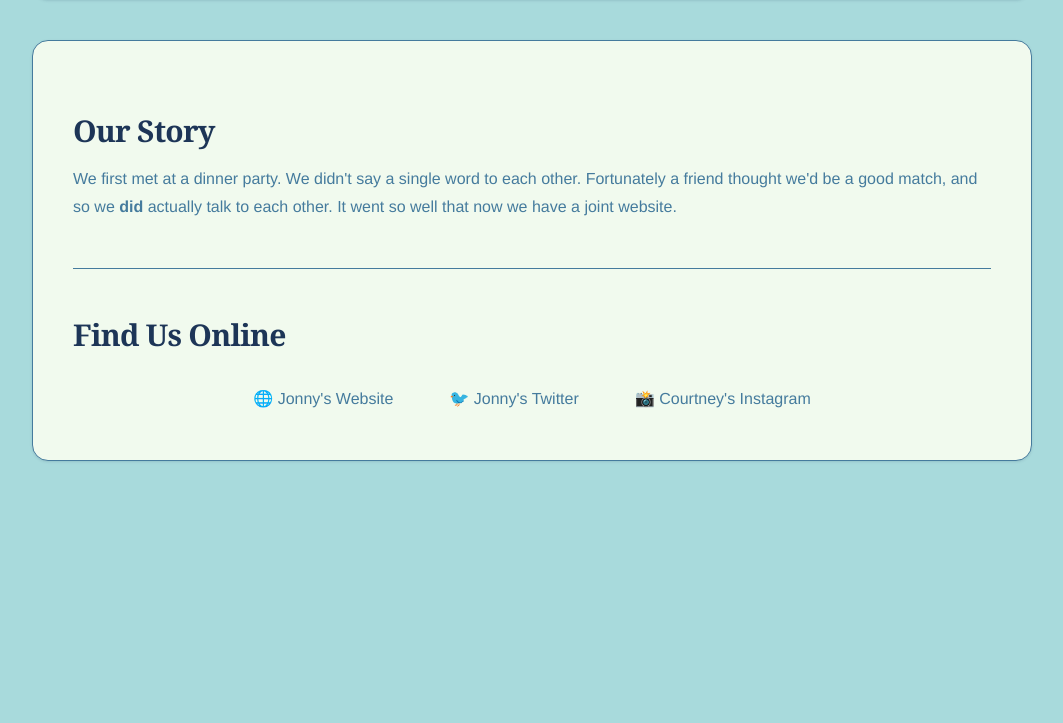
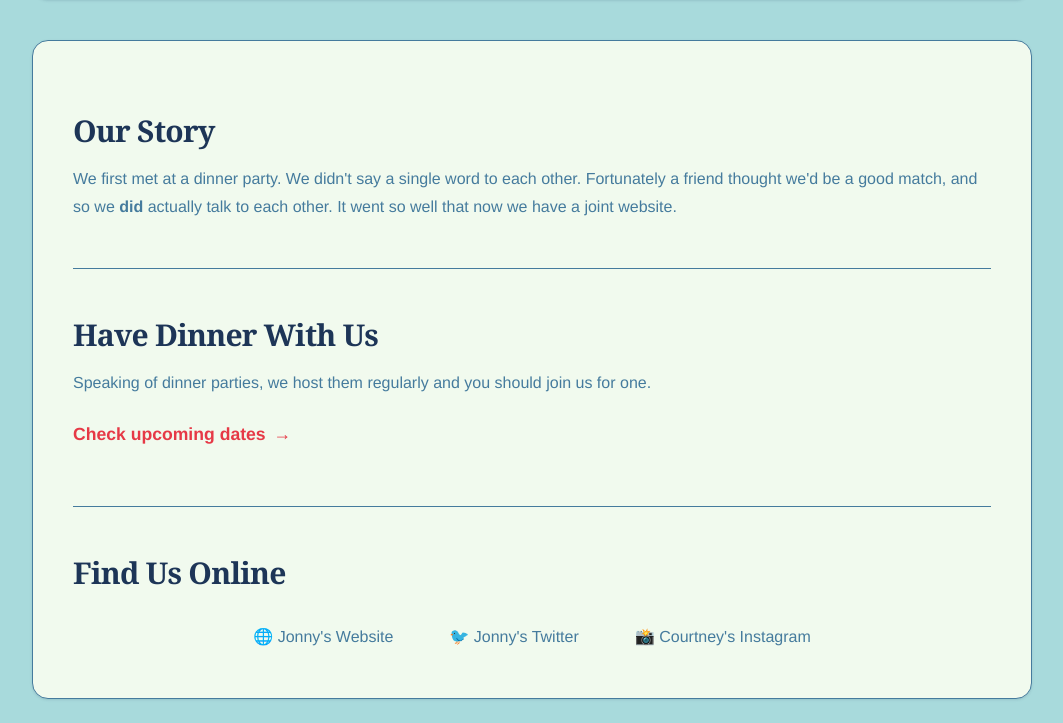
Before and after one commit to jonnyspicer/jourtney-sporbett, a plain HTML site: page index.html in a window 1280 px wide. Shown: the part 693-1416 px from the top of the page, without its empty margins (108-1171 px from the left). Before the commit the page ends 1178 px from the top, so only its background shows below. Drawn offline with Linux system fonts and the light colour scheme.

Commit message:
adds dinner link to homepage

```diff
--- a/index.html
+++ b/index.html
@@ -25,6 +25,12 @@
 		</div>
 
 		<div class="section">
+			<h2>Have Dinner With Us</h2>
+			<p>Speaking of dinner parties, we host them regularly and you should join us for one.</p>
+			<p><a href="/dinner" class="dinner-link">Check upcoming dates</a></p>
+		</div>
+
+		<div class="section">
 			<h2>Find Us Online</h2>
 			<div class="social-links">
 				<a href="https://jonnyspicer.com" target="_blank">🌐 Jonny's Website</a>
--- a/styles.css
+++ b/styles.css
@@ -242,3 +242,29 @@ em {
     background-color: var(--light-blue);
     transform: translateY(-2px);
 }
+
+.dinner-link {
+    display: inline-flex;
+    align-items: center;
+    gap: 0.5rem;
+    font-size: 1.1rem;
+    color: var(--red);
+    text-decoration: none;
+    padding: 0.5rem 0;
+    font-weight: 700;
+    transition: all 0.2s ease;
+}
+
+.dinner-link::after {
+    content: "→";
+    display: inline-block;
+    transition: transform 0.2s ease;
+}
+
+.dinner-link:hover {
+    color: var(--dark-blue);
+}
+
+.dinner-link:hover::after {
+    transform: translateX(3px);
+}
```
Also changed, not shown: dinner.html (+2 -3 lines).
